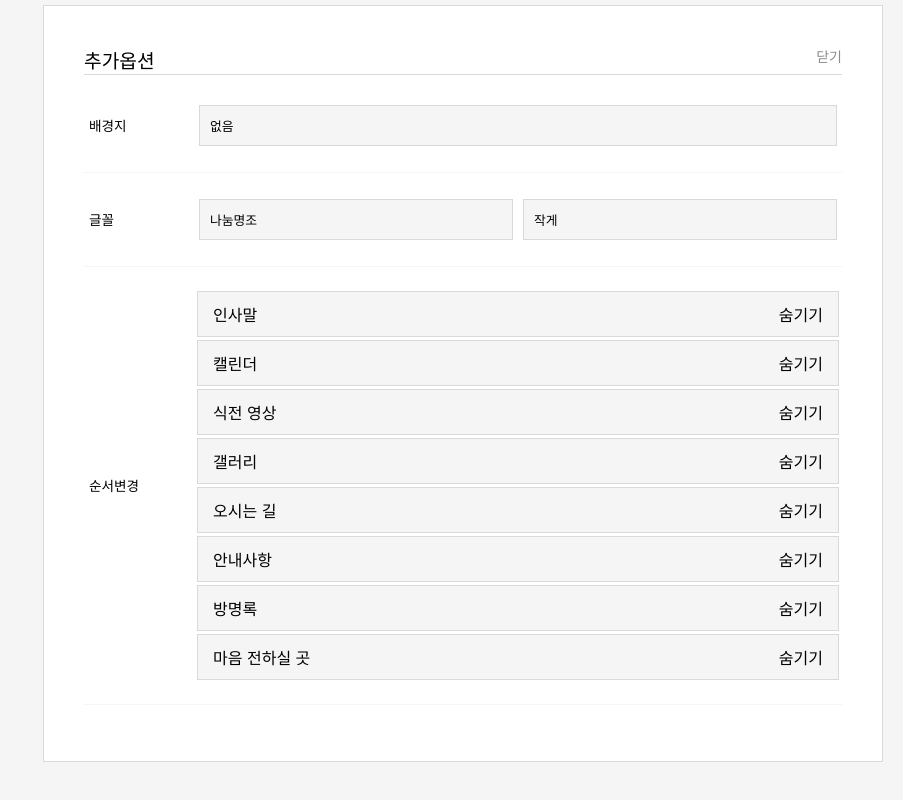
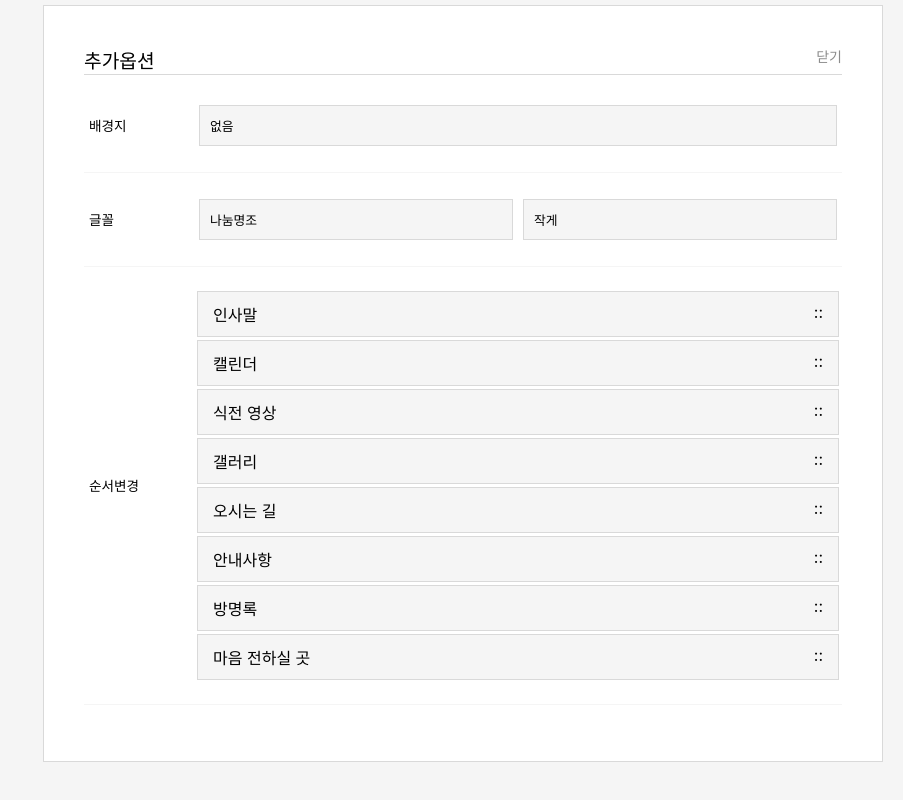
Before and after one commit to krystalvv/Invitation, a React (Create React App) app: page / in a window 1280 px wide. Shown: the part 9057-9857 px from the top of the page, without its empty margins (377-1280 px from the left). Built offline with nearby package versions, Linux system fonts and the light colour scheme; the HTML template or start-up script is replaced by a standard one.

Commit message:
숨기기->::

```diff
--- a/src/component/DragAndDrop.js
+++ b/src/component/DragAndDrop.js
@@ -40,7 +40,7 @@ function DragAndDrop() {
                         <li ref={provided.innerRef} {...provided.draggableProps} {...provided.dragHandleProps}>
                           <div style={{flex:1, display:'flex', flexDirection:'row', justifyContent:'space-between'}}>
                           <div>{ name }</div>
-                          <div>숨기기</div>
+                          <div>::</div>
                           </div>
                         </li>
                       )}
```
